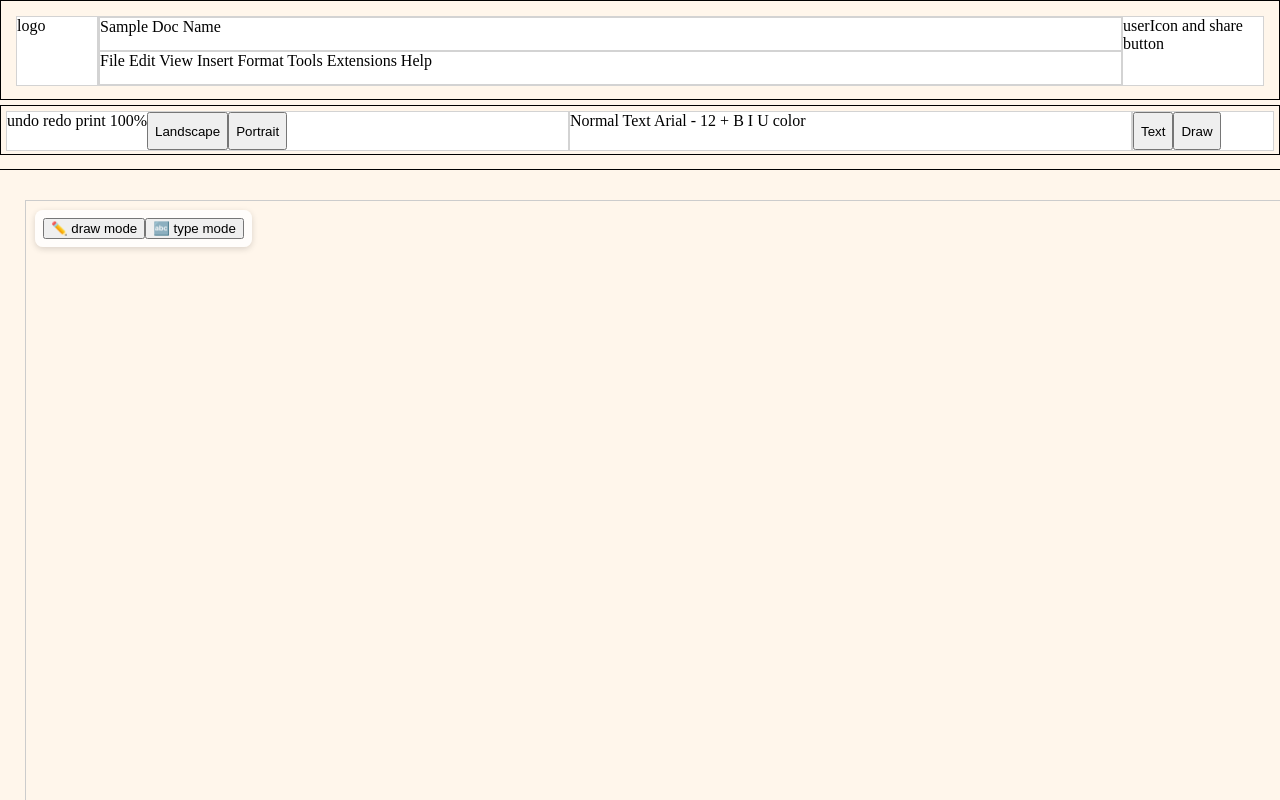
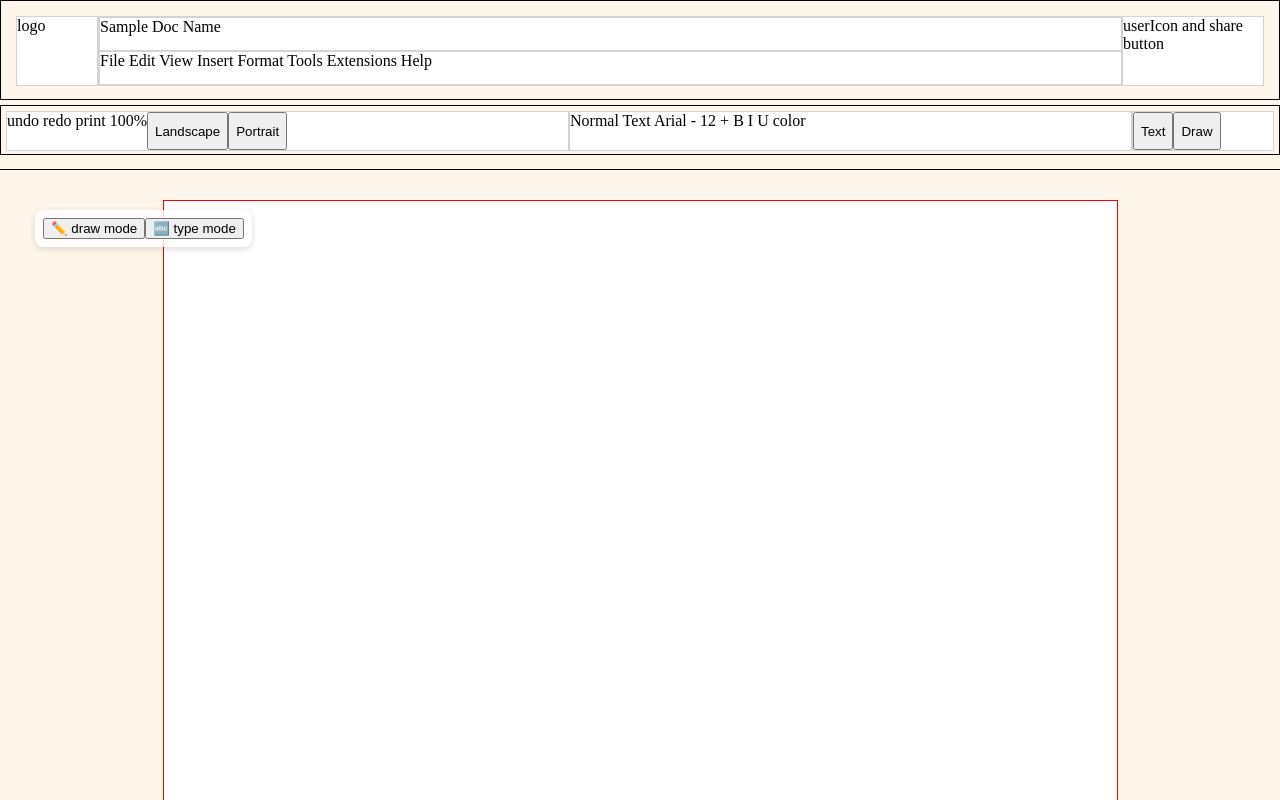
Before and after one commit to SummerJ0y/shared-whiteboard, a Next.js app in the folder client/: page / in a window 1280 px wide. Built offline with nearby package versions, Linux system fonts and the light colour scheme; no server answers.

Commit message:
bug fixed

```diff
--- a/client/src/app/page.js
+++ b/client/src/app/page.js
@@ -5,10 +5,8 @@ import socket from "./utils/socket";
 
 export default function Home() {
   const [format, setFormat] = useState("landscape");
+  const [mode, setMode] = useState("draw"); // state: "draw" or "text"
 
-  // state: "draw" or "text"
-  const [mode, setMode] = useState("draw");
-  // for draw
   const canvasRef = useRef(null);
   const ctxRef = useRef(null);
   const isDrawing = useRef(false);
@@ -187,13 +185,7 @@ export default function Home() {
 
       <canvas
         ref={canvasRef}
-        style={{
-          display: "block",
-          border: "1px solid #ccc",
-          width: "100vw",
-          height: "100vh",
-          touchAction: "manipulation"
-        }}
+        className={styles.drawingCanvas}
         onMouseDown={handleMouseDown}
         onMouseMove={handleMouseMove}
         onMouseUp={handleMouseUp}
```
